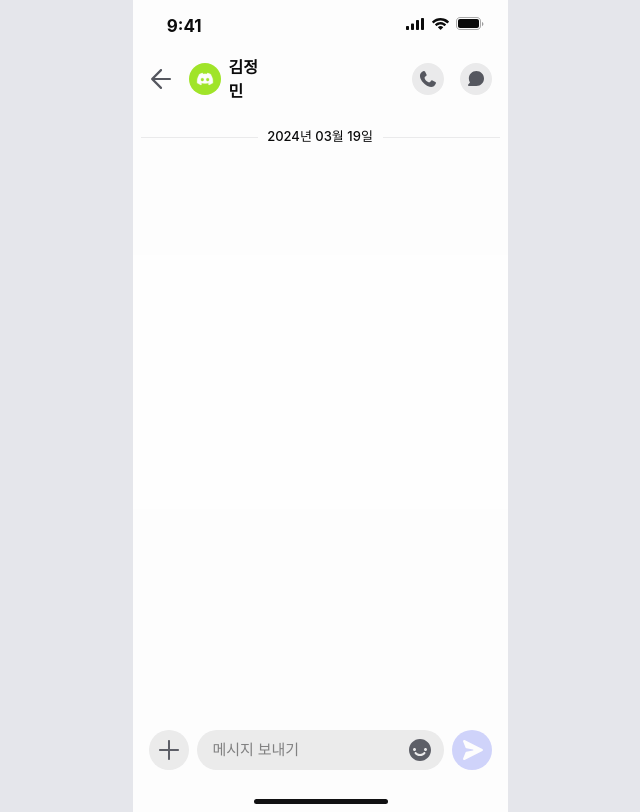
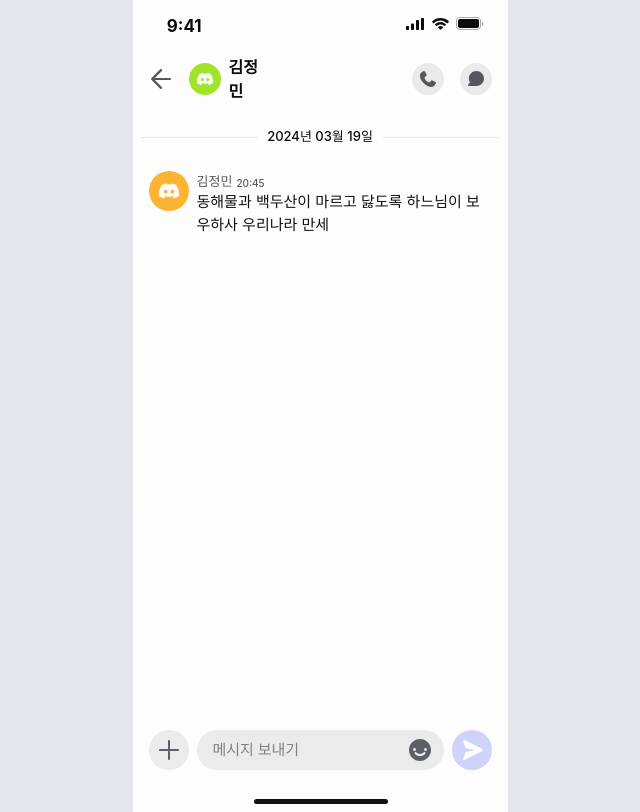
Before and after one commit to CEOS-Developers/react-messenger-19th, a React (Create React App) app: page / in a window 1280 px wide. Shown: the whole page, without its empty margins (320-960 px from the left). Built offline with nearby package versions, Linux system fonts and the light colour scheme; a web font is replaced by a local one.

Commit message:
Feat : make message div UI

```diff
--- a/src/components/non-fixed/ChatBody/ChatBody.tsx
+++ b/src/components/non-fixed/ChatBody/ChatBody.tsx
@@ -1,5 +1,7 @@
+import { useEffect } from 'react';
 import styled from 'styled-components';
 import DateDivider from '@components/non-fixed/ChatBody/DateDivider/DateDivider';
+import ChatLog from '@components/non-fixed/ChatBody/ChatLog/ChatLog';
 
 const StyledChatBodyContainer = styled.div`
   flex-grow: 1;
@@ -9,9 +11,11 @@ const StyledChatBodyContainer = styled.div`
 `;
 
 export default function ChatBody() {
+  // 여기에서 json 데이터를 불러와서 날짜별로 쪼갠다. 그리고 구분선, 메시지,메시지, 다시 구분선 메시지 메시지 느낌으로 나눠준다
   return (
     <StyledChatBodyContainer>
       <DateDivider dateString="2024-03-19T20:45:00.000Z" />
+      <ChatLog />
     </StyledChatBodyContainer>
   );
 }
--- /dev/null
+++ b/src/components/non-fixed/ChatBody/ChatLog/ChatLog.tsx
@@ -0,0 +1,19 @@
+import styled from 'styled-components';
+import ChatLogLeft from '@components/non-fixed/ChatBody/ChatLog/ChatLogLeft/ChatLogLeft';
+import ChatLogRight from '@components/non-fixed/ChatBody/ChatLog/ChatLogRight/ChatLogRight';
+
+const StyledChatLogContainer = styled.div`
+  width: 100%;
+  height: fit-content;
+  display: flex;
+  column-gap: 8px;
+`;
+
+export default function ChatLog() {
+  return (
+    <StyledChatLogContainer>
+      <ChatLogLeft isEqual={true} />
+      <ChatLogRight />
+    </StyledChatLogContainer>
+  );
+}
--- /dev/null
+++ b/src/components/non-fixed/ChatBody/ChatLog/ChatLogLeft/ChatLogLeft.tsx
@@ -0,0 +1,26 @@
+import styled from 'styled-components';
+import { isMessageOwnerEqualsWithModeProps } from 'types/type';
+
+const StyledChatLogLeft = styled.div`
+  width: auto;
+  height: 100%;
+`;
+
+const StyledChatDiscordLogo = styled.img``;
+
+export default function ChatLogLeft({
+  isEqual,
+}: isMessageOwnerEqualsWithModeProps) {
+  return (
+    <StyledChatLogLeft>
+      {isEqual === true ? (
+        <StyledChatDiscordLogo src="/images/discord40.svg" />
+      ) : (
+        <StyledChatDiscordLogo
+          src="/images/discord_2.svg"
+          style={{ width: '40px', height: '40px', borderRadius: '50%' }}
+        />
+      )}
+    </StyledChatLogLeft>
+  );
+}
--- /dev/null
+++ b/src/components/non-fixed/ChatBody/ChatLog/ChatLogRight/ChatLogRight.tsx
@@ -0,0 +1,55 @@
+import styled from 'styled-components';
+
+const StyledChatLogRightContainer = styled.div`
+  display: flex;
+  flex-direction: column;
+`;
+
+const StyledNameAndMessageContainer = styled.div`
+  display: flex;
+  height: 20px;
+  justify-content: flex-start;
+  column-gap: 4px;
+`;
+
+const StyledNameSpan = styled.div`
+  padding-top: 4px;
+  padding-bottom: 1px;
+  font-size: 13px;
+  font-weight: 500;
+  height: 100%;
+  color: ${(props) => props.theme.color.grayDark};
+`;
+
+const StyledTimeSpan = styled.div`
+  padding-top: 4px;
+  padding-bottom: 1px;
+  display: flex;
+  align-items: center;
+  flex-grow: 1;
+  font-size: 10px;
+  font-weight: 500;
+  color: ${(props) => props.theme.color.grayDark};
+`;
+
+const StyledMessageContentContainer = styled.div`
+  height: fit-content;
+  flex-grow: 1;
+  font-size: ${(props) => props.theme.textStyle.fontSize.body2};
+  font-weight: 400;
+  color: ${(props) => props.theme.color.black};
+  line-height: 22.5px;
+`;
+export default function ChatLogRight() {
+  return (
+    <StyledChatLogRightContainer>
+      <StyledNameAndMessageContainer>
+        <StyledNameSpan>김정민</StyledNameSpan>
+        <StyledTimeSpan>20:45</StyledTimeSpan>
+      </StyledNameAndMessageContainer>
+      <StyledMessageContentContainer>
+        동해물과 백두산이 마르고 닳도록 하느님이 보우하사 우리나라 만세
+      </StyledMessageContentContainer>
+    </StyledChatLogRightContainer>
+  );
+}
--- a/src/components/non-fixed/ChatBody/DateDivider/DateDivider.tsx
+++ b/src/components/non-fixed/ChatBody/DateDivider/DateDivider.tsx
@@ -1,6 +1,7 @@
 import styled from 'styled-components';
 import { dateStringProps } from 'types/type';
 import { dateBeforeAfter } from '@styles/styledComponents';
+import { chatBodyDivElementGap } from '@styles/styledComponents';
 
 const StyledDateDividerContainer = styled.div`
   width: 100%;
@@ -9,6 +10,7 @@ const StyledDateDividerContainer = styled.div`
   justify-content: center;
   align-items: center;
   position: relative;
+  ${chatBodyDivElementGap}
 `;
 
 const StyledDateDivider = styled.div`
--- a/src/styles/styledComponents.ts
+++ b/src/styles/styledComponents.ts
@@ -14,3 +14,7 @@ export const dateBeforeAfter = css`
   height: 1px;
   background-color: ${(props) => props.theme.color.grayMedium};
 `;
+
+export const chatBodyDivElementGap = css`
+  margin-bottom: 24px;
+`;
--- a/src/types/type.tsx
+++ b/src/types/type.tsx
@@ -1,3 +1,7 @@
 export type dateStringProps = {
   dateString: string;
 };
+
+export type isMessageOwnerEqualsWithModeProps = {
+  isEqual: boolean;
+};
```
